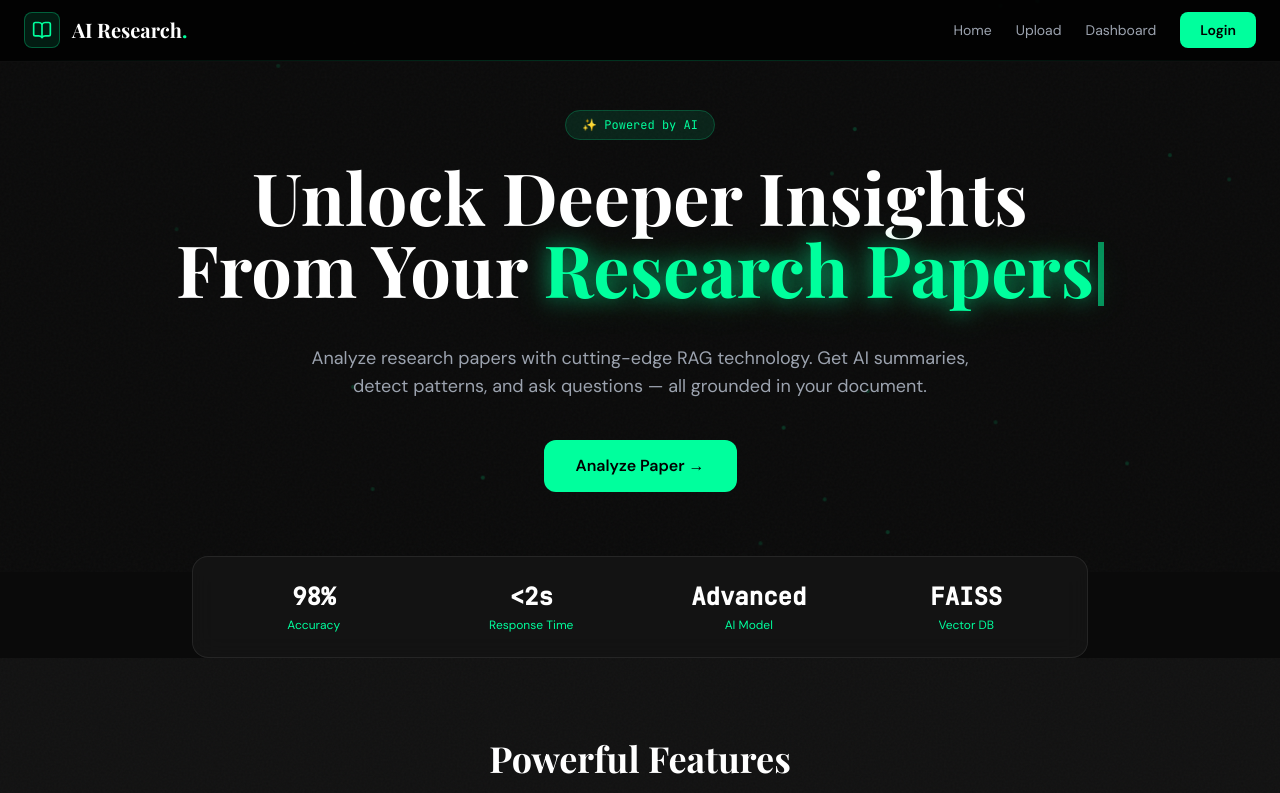
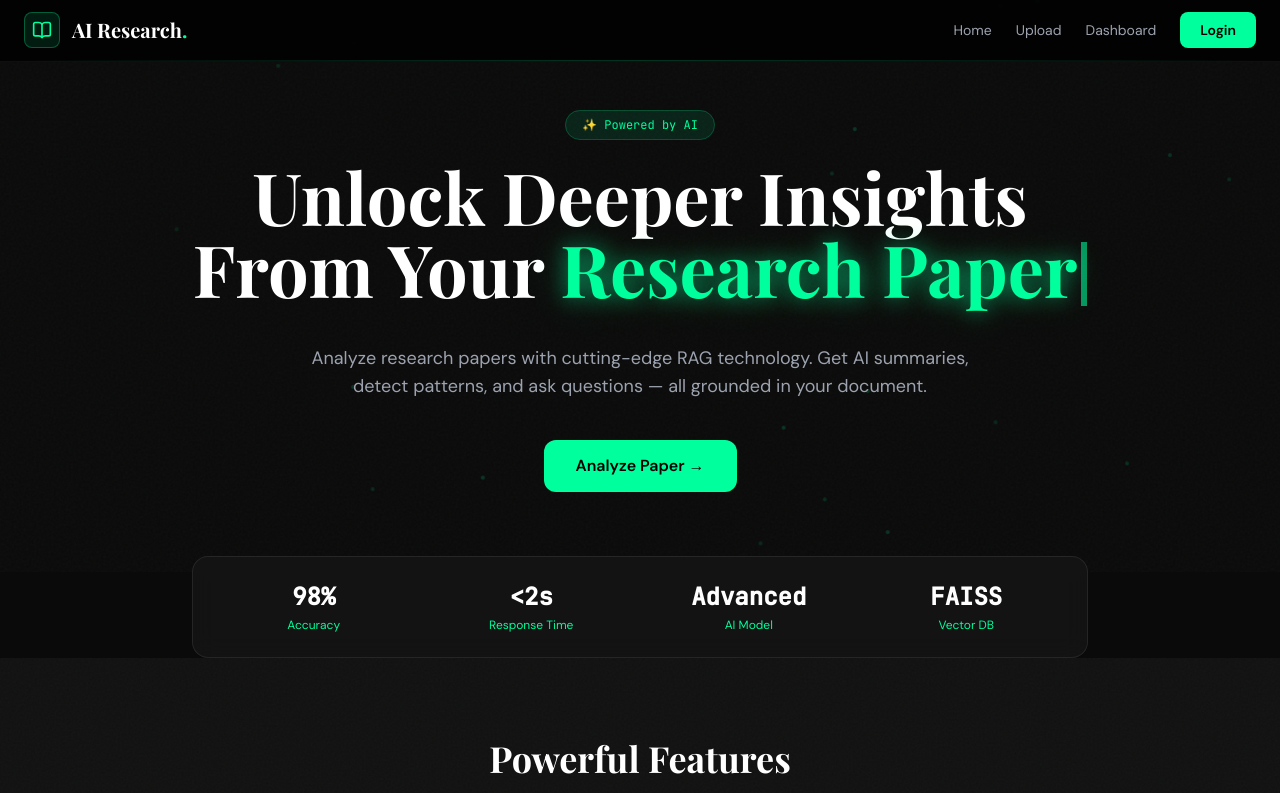
Before and after one commit to sanju234-san/AI-ResearchPaper-Analyzer, a React (Vite) app in the folder client/: page / in a window 1280 px wide. Shown: the top 793 px of the page. Built offline with nearby package versions, Linux system fonts and the light colour scheme; no server answers.

Commit message:
fix: resolve medium bug issue in client/src/pages/HomePage.jsx

```diff
--- a/client/src/pages/HomePage.jsx
+++ b/client/src/pages/HomePage.jsx
@@ -15,7 +15,7 @@ const TypewriterTitle = () => {
     const timer = setInterval(() => {
       setText(fullText.slice(0, i));
       i++;
-      if (i > fullText.length) {
+      if (i >= fullText.length) {
         clearInterval(timer);
         setIsTyping(false);
       }
```
